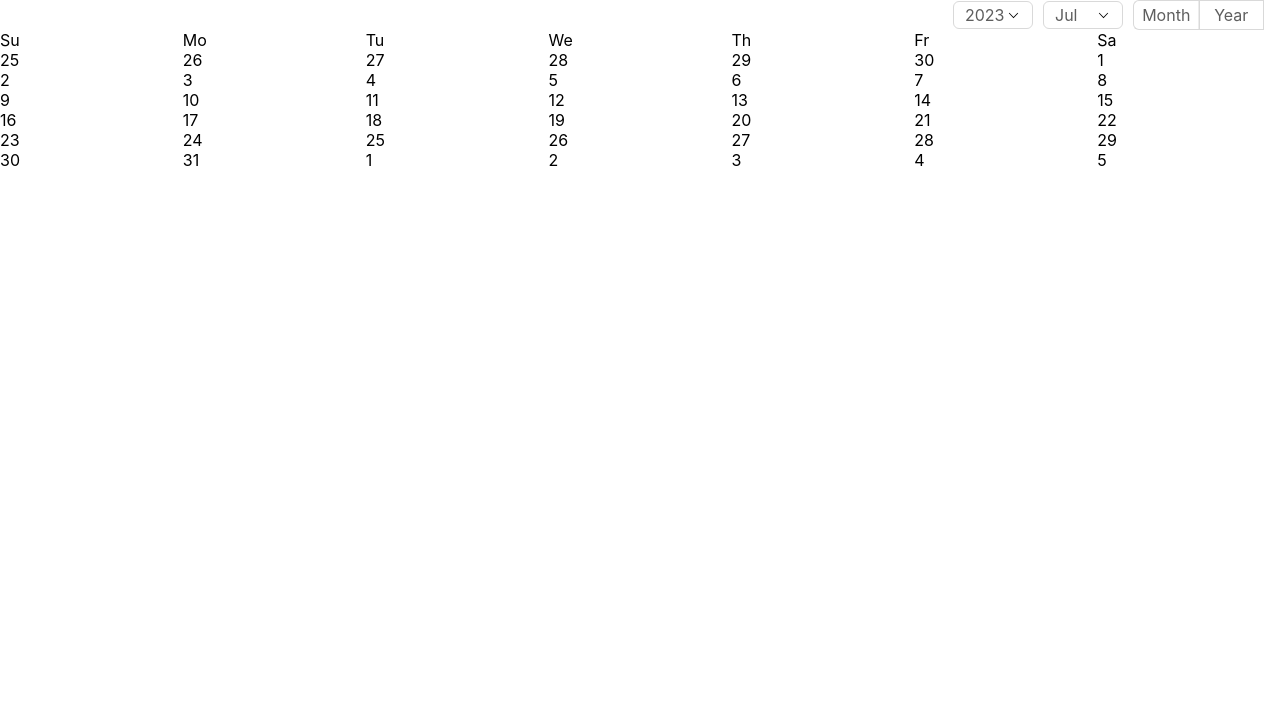
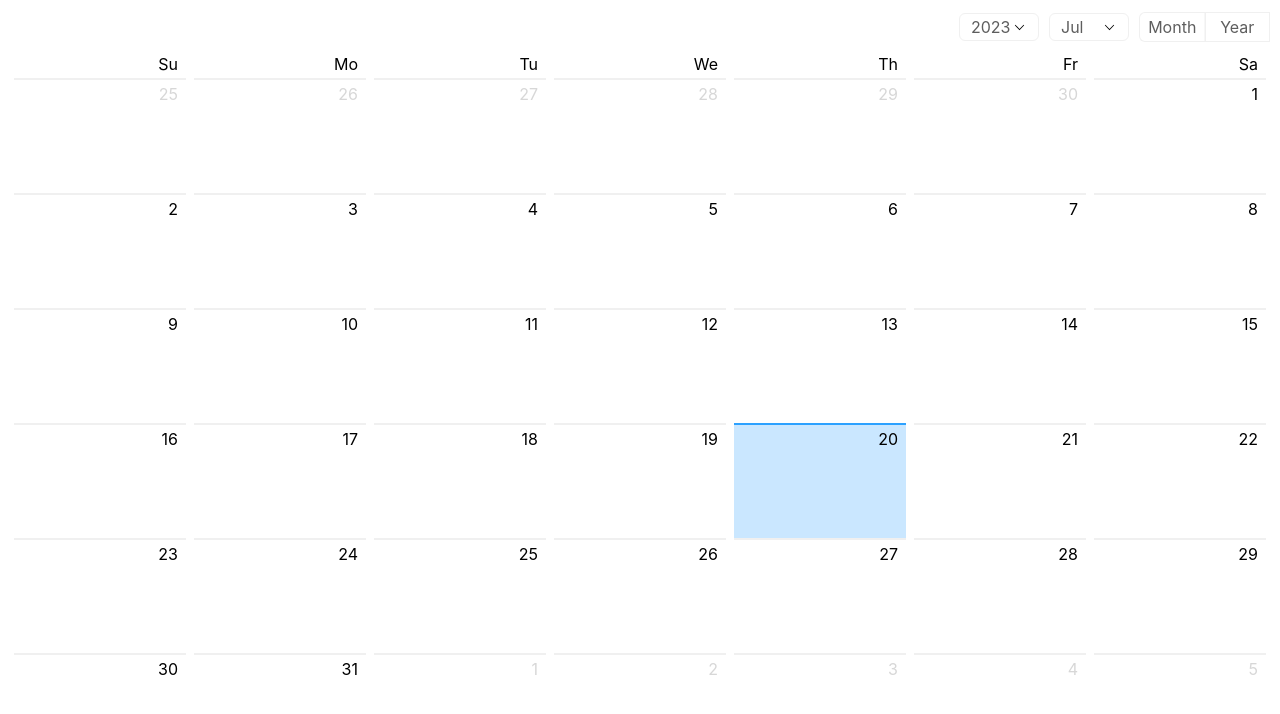
Before and after one commit to DenisEgorov200/react-calendar, a React (Vite) app: page / in a window 1280 px wide. Shown: the top 714 px of the page. Built offline with nearby package versions, Linux system fonts and the light colour scheme.

Commit message:
feat(calendar): add logic and style calendar

```diff
--- a/src/assets/scss/_variables.scss
+++ b/src/assets/scss/_variables.scss
@@ -1,5 +1,5 @@
 $primaryColor: #5e5e5e;
-$secondaryColor: #d9d9d9;
+$secondaryColor: #f0f0f0;
 $activeColor: #2ca1ff;
 $whiteColor: #fff;
 $blackColor: #000;
@@ -13,6 +13,6 @@ $tablet-width: 1024px;
 
 .container {
   max-width: 1300px;
-  padding: 0 16px;
+  padding: 0 10px;
   margin: 0 auto;
 }
--- a/src/components/Calendar/Calendar.jsx
+++ b/src/components/Calendar/Calendar.jsx
@@ -1,24 +1,26 @@
+import { useState } from 'react';
+
 import {
   eachDayOfInterval,
   endOfMonth,
   endOfWeek,
   format,
+  getDaysInMonth,
+  isSameMonth,
   parse,
-  startOfMonth,
   startOfToday,
   startOfWeek,
 } from 'date-fns';
 import { weekDays } from 'components/constants/constants.js';
+import clsx from 'clsx';
 
 import styles from './Calendar.module.scss';
-import { useState } from 'react';
 
 export const Calendar = () => {
   const today = startOfToday();
-  const [currentDate, setCurrentDate] = useState(format(today, 'MMM-yyyy'));
+  const [currentDate] = useState(format(today, 'MMM-yyyy'));
   const firstDayCurrentDate = parse(currentDate, 'MMM-yyyy', new Date());
-
-  console.log(currentDate);
+  const [indexDay, setIndexDay] = useState(startOfWeek(firstDayCurrentDate).getDate());
 
   const calendarDays = eachDayOfInterval({
     start: startOfWeek(firstDayCurrentDate),
@@ -27,15 +29,28 @@ export const Calendar = () => {
 
   return (
     <div className={styles.calendar}>
-      <div className={styles.calendarGrid}>
+      <div className={clsx(styles.calendarContainer, styles.container)}>
         <ul className={styles.calendarNames}>
           {weekDays.map((weekDay) => (
-            <li key={weekDay}>{weekDay}</li>
+            <li key={weekDay} className={styles.calendarName}>
+              {weekDay}
+            </li>
           ))}
         </ul>
         <ul className={styles.calendarNumbers}>
           {calendarDays.map((day, dayIdx) => (
-            <li key={dayIdx}>{format(day, 'd')}</li>
+            <li
+              key={dayIdx}
+              className={clsx(
+                styles.calendarNumber,
+                {
+                  [styles.inactive]: !isSameMonth(day, today),
+                },
+                { [styles.active]: dayIdx === indexDay },
+              )}
+              onClick={() => setIndexDay(dayIdx)}>
+              {format(day, 'd')}
+            </li>
           ))}
         </ul>
       </div>
--- a/src/components/Calendar/Calendar.module.scss
+++ b/src/components/Calendar/Calendar.module.scss
@@ -1,5 +1,11 @@
+@use 'scss' as *;
+
 .calendar {
-  &Grid {
+  height: 100vh;
+
+  &Container {
+    display: flex;
+    flex-direction: column;
   }
 
   &Names {
@@ -7,9 +13,41 @@
     grid-template-columns: repeat(7, 1fr);
   }
 
+  &Name {
+    display: flex;
+    justify-content: flex-end;
+    align-items: center;
+    padding-inline-end: 12px;
+    padding-bottom: 4px;
+  }
+
   &Numbers {
     display: grid;
     grid-template-columns: repeat(7, 1fr);
     grid-template-rows: repeat(6, 1fr);
   }
+
+  &Number {
+    display: flex;
+    justify-content: flex-end;
+    align-items: center;
+    border-top: 2px solid $secondaryColor;
+    padding: 4px 8px 89px;
+    cursor: pointer;
+    margin: 0 4px;
+    transition: background 0.3s ease-in-out;
+
+    &:hover {
+      background: rgba(0, 0, 0, 0.04);
+    }
+  }
+
+  .inactive {
+    color: rgba($primaryColor, 0.25);
+  }
+
+  .active {
+    border-color: $activeColor;
+    background: rgba($activeColor, 0.25);
+  }
 }
--- a/src/components/Header/Header.jsx
+++ b/src/components/Header/Header.jsx
@@ -1,17 +1,19 @@
 import { useState } from 'react';
 import clsx from 'clsx';
 
-import { SelectWrapper } from 'components/ui/SelectWrapper/SelectWrapper.jsx';
+import { SelectWrapper } from 'components/SelectWrapper/SelectWrapper.jsx';
 import { RadioButton } from 'components/ui/RadioButton/RadioButton.jsx';
 
 import styles from './Header.module.scss';
+
+const radioItems = ['month', 'year'];
 
 export const Header = () => {
   return (
     <header className={styles.header}>
       <div className={clsx(styles.headerContainer, styles.container)}>
         <SelectWrapper />
-        <RadioButton />
+        <RadioButton radioItems={radioItems} />
       </div>
     </header>
   );
--- a/src/components/Header/Header.module.scss
+++ b/src/components/Header/Header.module.scss
@@ -5,6 +5,7 @@
     display: flex;
     justify-content: flex-end;
     align-items: center;
+    padding: 12px 10px;
   }
 
   &Select {
--- a/src/components/ui/RadioButton/RadioButton.jsx
+++ b/src/components/ui/RadioButton/RadioButton.jsx
@@ -1,16 +1,20 @@
-import styles from './RadioButton.module.scss';
 import { useState } from 'react';
 import clsx from 'clsx';
 
-const radioItems = ['month', 'year'];
+import styles from './RadioButton.module.scss';
 
-export const RadioButton = () => {
+export const RadioButton = ({ radioItems }) => {
   const [selectedRadioBtn, setSelectedRadioBtn] = useState('');
   const isRadioSelected = (value) => selectedRadioBtn === value;
 
+  const onChangeInput = (item) => {
+    setSelectedRadioBtn(item);
+    console.log(item);
+  };
+
   return (
     <div className={styles.radio}>
-      {radioItems.map((item, index) => (
+      {radioItems.map((item) => (
         <label
           key={item}
           className={clsx(styles.radioLabel, { [styles.active]: isRadioSelected(item) })}>
@@ -18,7 +22,7 @@ export const RadioButton = () => {
             type="radio"
             name="date"
             value={item}
-            onChange={() => setSelectedRadioBtn(item)}
+            onChange={() => onChangeInput(item)}
             checked={isRadioSelected(item)}
           />
           <span>{item}</span>
--- a/src/components/ui/Select/Select.module.scss
+++ b/src/components/ui/Select/Select.module.scss
@@ -32,6 +32,7 @@
     justify-content: center;
     overflow-y: auto;
     border-radius: 5px;
+    background: $whiteColor;
     box-shadow: 0 6px 16px 0 rgba(0, 0, 0, 0.08), 0 3px 6px -4px rgba(0, 0, 0, 0.12),
       0 9px 28px 8px rgba(0, 0, 0, 0.05);
   }
```
Also changed, not shown: src/components/SelectWrapper/SelectWrapper.jsx (renamed from src/components/ui/SelectWrapper/SelectWrapper.jsx).
